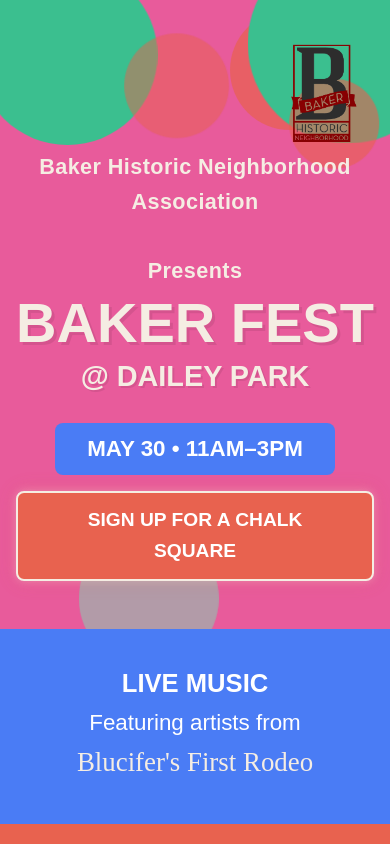
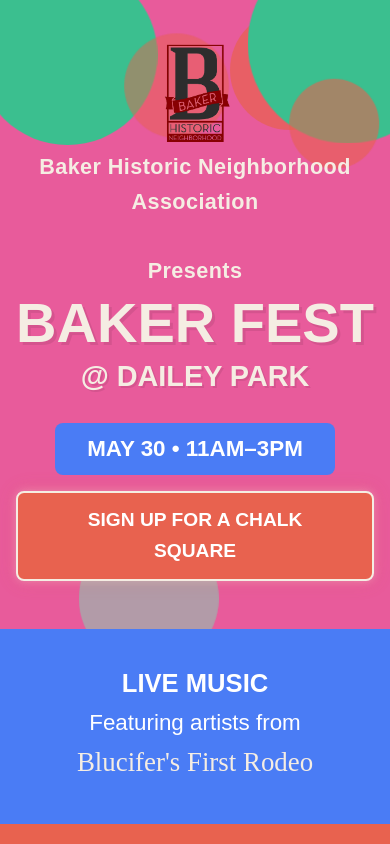
Before and after one commit to mikeayoung/denverbakerfest, a plain HTML site: page index.html in a window 390 px wide. Shown: the top 844 px of the page. Drawn offline with Linux system fonts and the light colour scheme; a web font is replaced by a local one.

Commit message:
Override inline margin-right on mobile for BHNA logo

```diff
--- a/index.html
+++ b/index.html
@@ -531,7 +531,7 @@
 
       .hero-presented img {
         display: block;
-        margin: 0 auto 0.5rem;
+        margin: 0 auto 0.5rem !important;
       }
 
 
```
